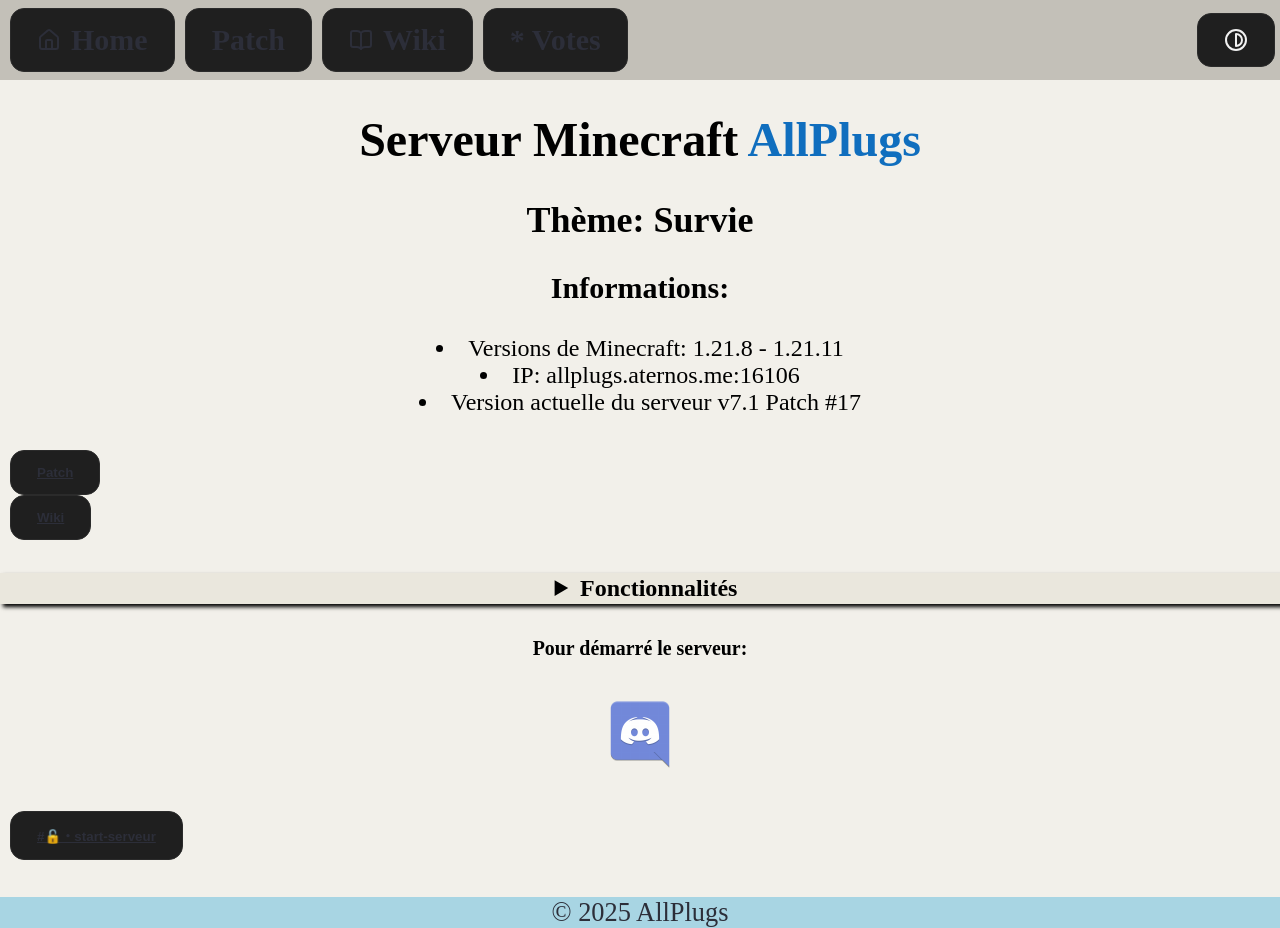
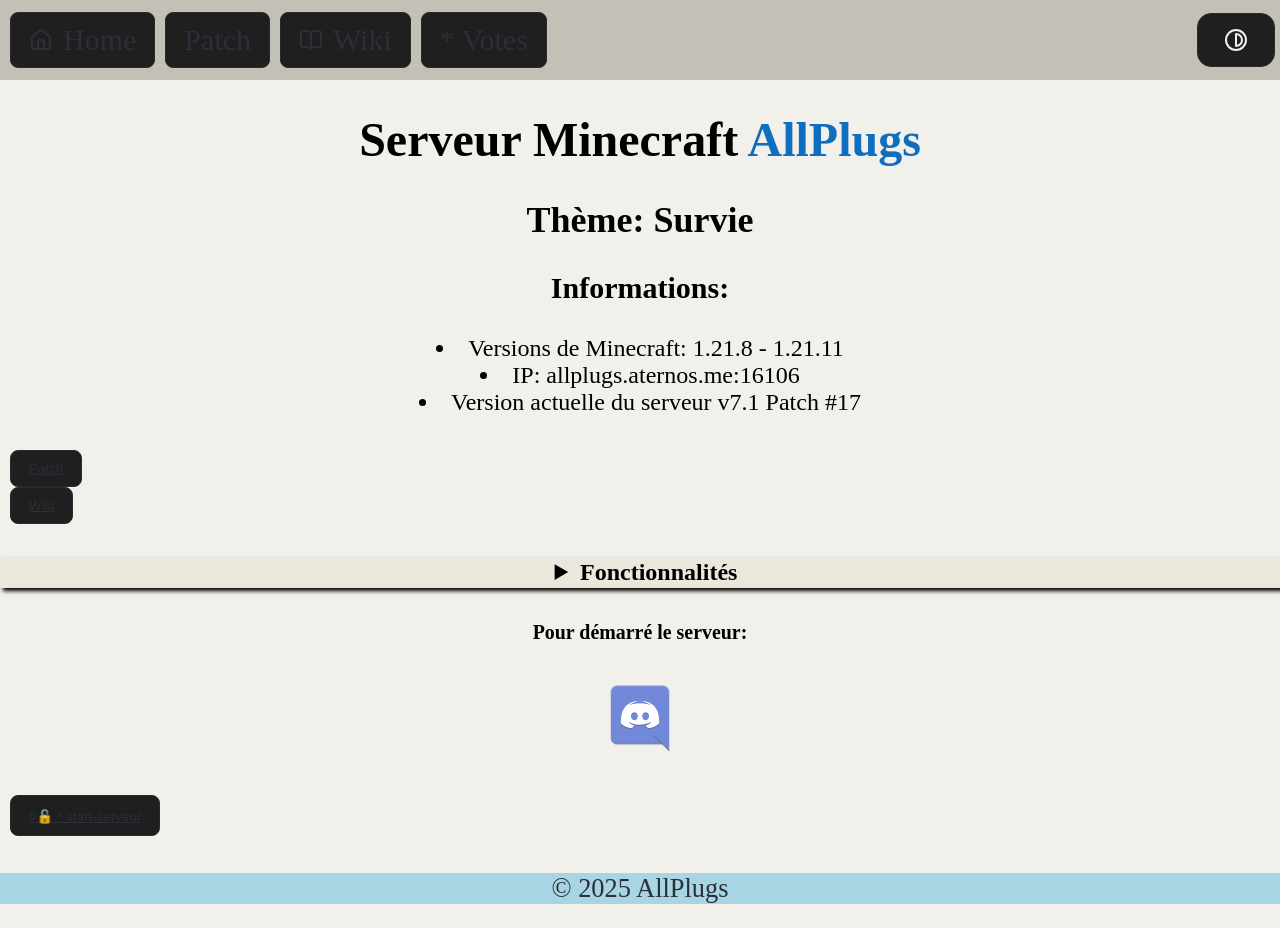
Before and after one commit to Nat688/AllPlugs-Site, a Jekyll site: the page built from index.html, in a window 1280 px wide and 928 px high. Built offline with Jekyll 4.4.1, drawn with Linux system fonts in a browser that asks for light colours.

Commit message:
Update default.html

```diff
--- a/_layouts/default.html
+++ b/_layouts/default.html
@@ -184,13 +184,13 @@
       }
 
       .btn {
-        padding: 14px 26px;
+        padding: 10px 18px;
 		margin-left: 10px;
-        border-radius: 14px;
+        border-radius: 8px;
         background: #1f1f1f;
         color: #f1f1f1;
         text-decoration: none;
-        font-weight: 600;
+        font-weight: 150%;
         display: flex;
         align-items: center;
         gap: 10px;
```
